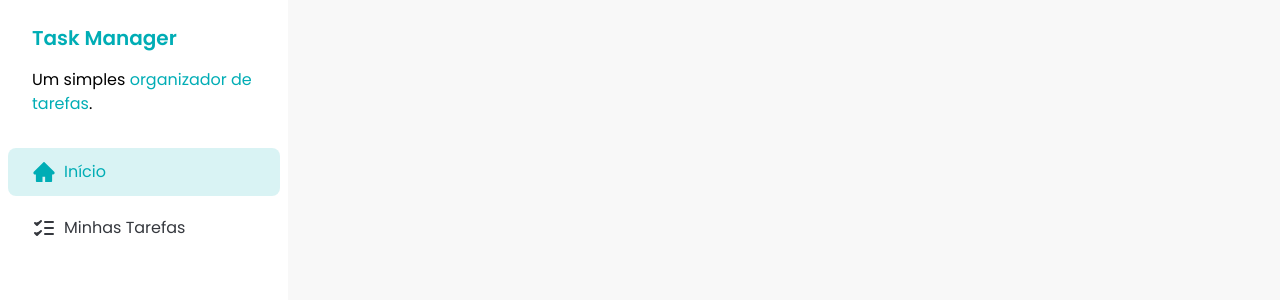
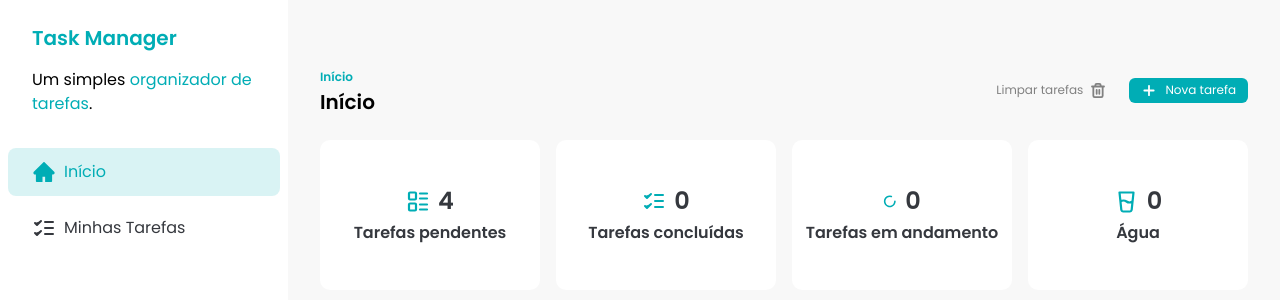
Before and after one commit to Kadockh/task-manager, a React (Vite) app: page / in a window 1280 px wide. Shown: the top 300 px of the page. Built offline with nearby package versions, Linux system fonts and the light colour scheme; data requests are answered from the project's data file.

Commit message:
feat: add Dashboard cards on homepage

```diff
--- a/db.json
+++ b/db.json
@@ -11,18 +11,18 @@
       "status": "not_started"
     },
     {
-      "id": "c089af1f-ebfc-4b76-b6ec-7f17f0bc3190",
-      "title": "teste tarde",
-      "time": "afternoon",
-      "description": "teste 2",
-      "status": "not_started"
-    },
-    {
       "id": "f012e4df-c66d-432d-be7b-f72d6c21ea78",
       "title": "teste noite",
       "time": "night",
       "description": "teste 3",
       "status": "not_started"
+    },
+    {
+      "id": "7524bd8d-af55-45d8-98ac-bbc529b0f106",
+      "title": "teste tarde",
+      "time": "afternoon",
+      "description": "teste",
+      "status": "not_started"
     }
   ]
 }
--- /dev/null
+++ b/src/_components/DashboardCard.jsx
@@ -0,0 +1,15 @@
+const DashboardCard = ({ icon, mainText, subText }) => {
+  return (
+    <div className="flex h-[150px] flex-col items-center justify-center gap-1 rounded-[10px] bg-white">
+      <div className="flex items-center gap-2">
+        <span className="text-brand-primary">{icon}</span>
+        <p className="text-2xl font-semibold text-brand-dark-blue">
+          {mainText}
+        </p>
+      </div>
+      <p className="font-semibold text-brand-dark-blue">{subText}</p>
+    </div>
+  )
+}
+
+export default DashboardCard
--- a/src/_components/Header.jsx
+++ b/src/_components/Header.jsx
@@ -1,11 +1,45 @@
 import PropTypes from "prop-types"
+import { useState } from "react"
 
-function Header({ props }) {
-  return <header className="header">{props.children}</header>
+import { AddIcon, TrashIcon } from "../assets/icons"
+import AddTaskDialog from "./AddTaskDialog"
+import Button from "./Button"
+
+function Header({ subtitle, title }) {
+  const [addTaskDialogIsOpen, setAddTaskDialogIsOpen] = useState(false)
+
+  return (
+    <div className="flex w-full justify-between">
+      <div>
+        <span className="text-xs font-semibold text-brand-primary">
+          {subtitle}
+        </span>
+        <h2 className="text-xl font-semibold">{title}</h2>
+      </div>
+
+      <div className="flex items-center gap-3">
+        <Button color="ghost">
+          Limpar tarefas
+          <TrashIcon />
+        </Button>
+
+        <Button onClick={() => setAddTaskDialogIsOpen(true)}>
+          <AddIcon />
+          Nova tarefa
+        </Button>
+
+        <AddTaskDialog
+          isOpen={addTaskDialogIsOpen}
+          handleClose={() => setAddTaskDialogIsOpen(false)}
+        />
+      </div>
+    </div>
+  )
 }
 
 Header.propTypes = {
-  children: PropTypes.node.isRequired,
+  subtitle: PropTypes.string.isRequired,
+  title: PropTypes.string.isRequired,
 }
 
 export default Header
--- a/src/_components/Tasks.jsx
+++ b/src/_components/Tasks.jsx
@@ -1,23 +1,15 @@
 import { useQueryClient } from "@tanstack/react-query"
-import { useState } from "react"
 import { toast } from "sonner"
 
-import {
-  AddIcon,
-  CloudSunIcon,
-  MoonIcon,
-  SunIcon,
-  TrashIcon,
-} from "../assets/icons"
+import { CloudSunIcon, MoonIcon, SunIcon } from "../assets/icons"
 import { useGetTasks } from "../hooks/data/use-get-tasks"
-import AddTaskDialog from "./AddTaskDialog"
-import Button from "./Button"
+import { taskQueryKeys } from "../keys/queries"
+import Header from "./Header"
 import TaskItem from "./TaskItem"
 import TaskSeparator from "./TaskSeparator"
 
 const Tasks = () => {
   const queryClient = useQueryClient()
-  const [addTaskDialogIsOpen, setAddTaskDialogIsOpen] = useState(false)
   const { data: tasks } = useGetTasks()
 
   const morningTasks = tasks?.filter((task) => task.time === "morning")
@@ -43,36 +35,12 @@
       }
       return task
     })
-    queryClient.setQueryData("tasks", newTasks)
+    queryClient.setQueryData(taskQueryKeys.getAll(), newTasks)
   }
 
   return (
     <div className="w-full space-y-6 px-8 py-16">
-      <div className="flex w-full justify-between">
-        <div>
-          <span className="text-xs font-semibold text-brand-primary">
-            Minhas Tarefas
-          </span>
-          <h2 className="text-xl font-semibold">Minhas Tarefas</h2>
-        </div>
-
-        <div className="flex items-center gap-3">
-          <Button color="ghost">
-            Limpar tarefas
-            <TrashIcon />
-          </Button>
-
-          <Button onClick={() => setAddTaskDialogIsOpen(true)}>
-            <AddIcon />
-            Nova tarefa
-          </Button>
-
-          <AddTaskDialog
-            isOpen={addTaskDialogIsOpen}
-            handleClose={() => setAddTaskDialogIsOpen(false)}
-          />
-        </div>
-      </div>
+      <Header subtitle="Minhas Tarefas" title="Minhas Tarefas" />
 
       <div className="rounded-xl bg-white p-6">
         <div className="space-y-3">
--- a/src/pages/Home.jsx
+++ b/src/pages/Home.jsx
@@ -1,9 +1,51 @@
+import DashboardCard from "../_components/DashboardCard"
+import Header from "../_components/Header"
 import Sidebar from "../_components/Sidebar"
+import {
+  GlassWaterIcon,
+  LoaderIcon,
+  Tasks2Icon,
+  TasksIcon,
+} from "../assets/icons"
+import { useGetTasks } from "../hooks/data/use-get-tasks"
 
 const HomePage = () => {
+  const { data: tasks } = useGetTasks()
+
+  const completedTasks = tasks?.filter((task) => task.status === "done").length
+  const inProgressTasks = tasks?.filter(
+    (task) => task.status === "in_progress"
+  ).length
+  const waterDrunk = 0
+
   return (
-    <div className="flex h-full w-full">
+    <div className="flex">
       <Sidebar />
+      <div className="w-full space-y-6 px-8 py-16">
+        <Header subtitle="Início" title="Início" />
+        <div className="grid grid-cols-4 gap-4">
+          <DashboardCard
+            icon={<Tasks2Icon />}
+            mainText={tasks?.length}
+            subText="Tarefas pendentes"
+          />
+          <DashboardCard
+            icon={<TasksIcon />}
+            mainText={completedTasks}
+            subText="Tarefas concluídas"
+          />
+          <DashboardCard
+            icon={<LoaderIcon />}
+            mainText={inProgressTasks}
+            subText="Tarefas em andamento"
+          />
+          <DashboardCard
+            icon={<GlassWaterIcon />}
+            mainText={waterDrunk}
+            subText="Água"
+          />
+        </div>
+      </div>
     </div>
   )
 }
```
